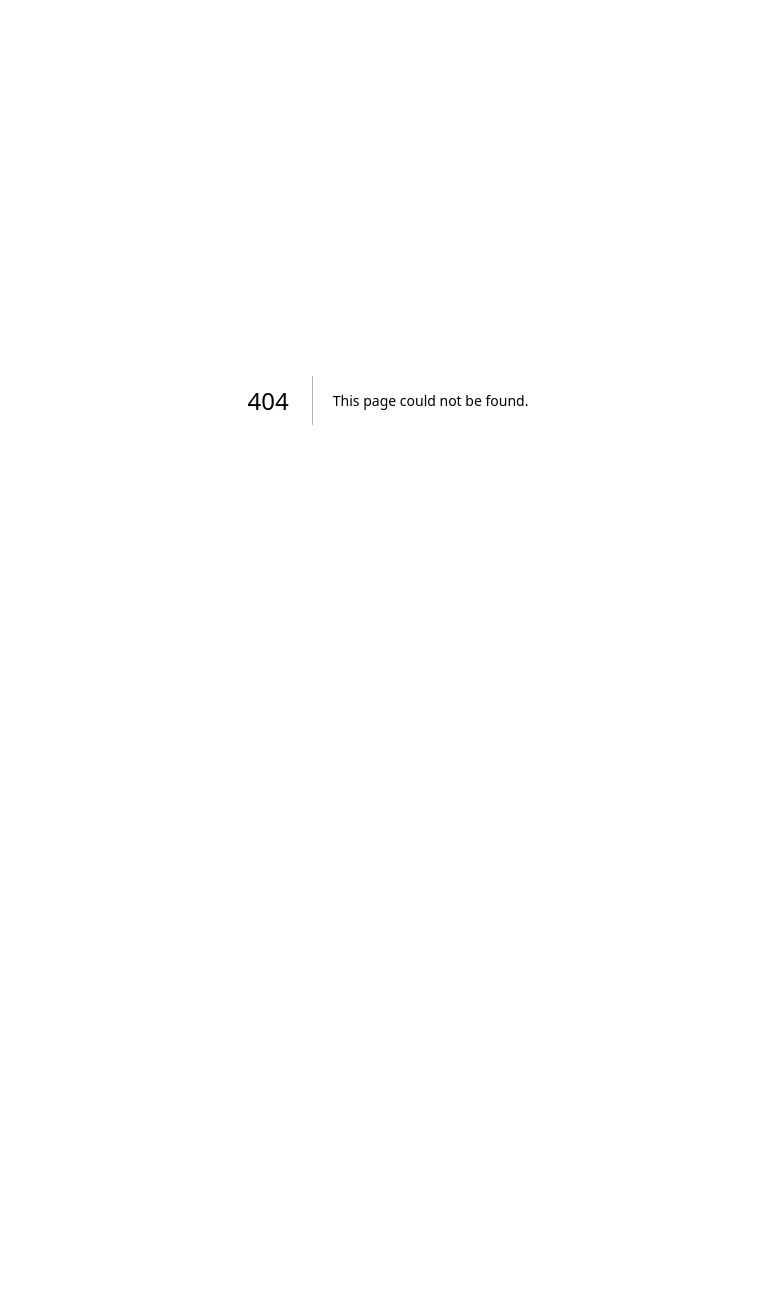
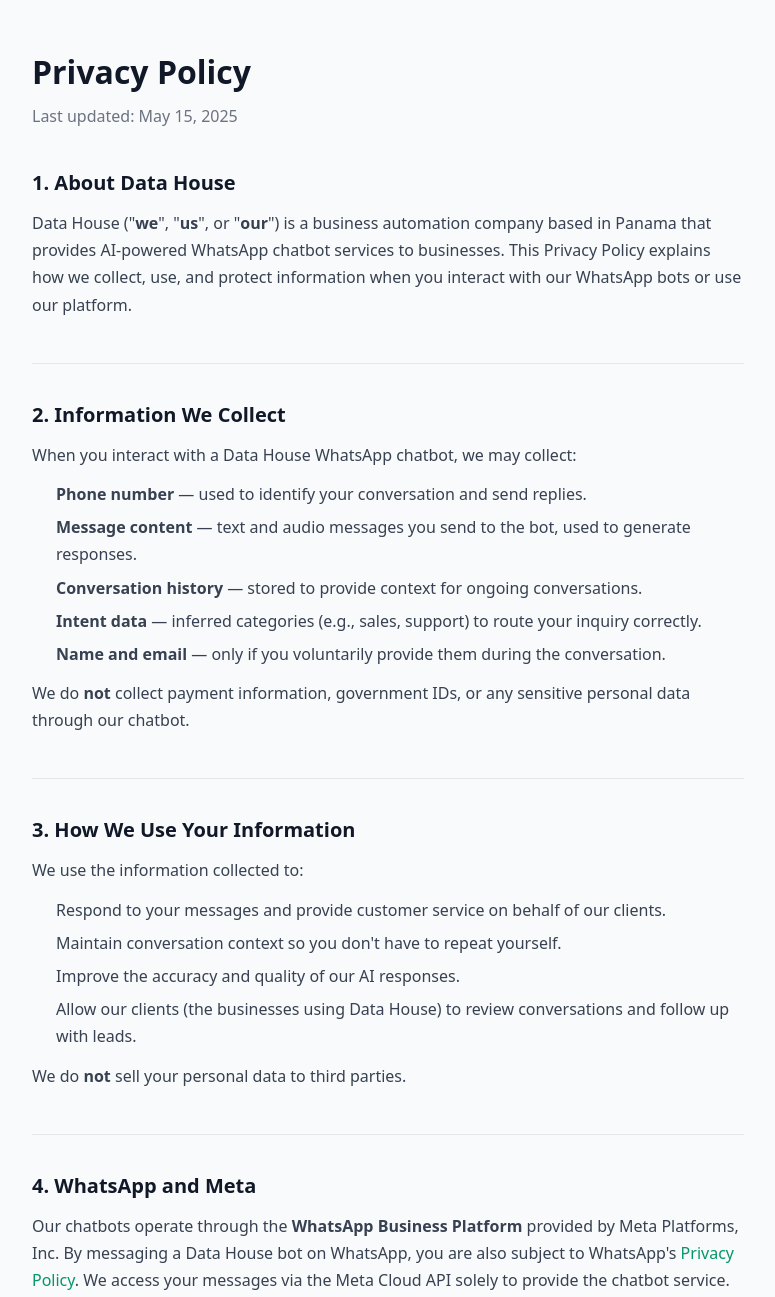
Before and after one commit to manuelfrnandz/Claude-code, a Next.js app in the folder apps/dashboard/: page /privacy in a window 1280 px wide. Before the commit this address had no page. Shown: the top 1297 px of the page, without its empty margins (252-1027 px from the left). Before the commit the page ends 800 px from the top, so only its background shows below. Built offline with nearby package versions, Linux system fonts and the light colour scheme.

Commit message:
feat: add public privacy policy page for Meta app review
Accessible at /privacy without authentication. Covers WhatsApp data
collection, OpenAI usage, storage, user rights, and contact info
for Data House (Panama).

https://claude.ai/code/session_01XHgNbhymmJ6uMVkihyrhLv

```diff
--- /dev/null
+++ b/apps/dashboard/app/privacy/page.tsx
@@ -0,0 +1,185 @@
+export const metadata = {
+  title: 'Privacy Policy — Data House',
+  description: 'Privacy Policy for Data House WhatsApp AI chatbot service.',
+};
+
+export default function PrivacyPage() {
+  const lastUpdated = 'May 15, 2025';
+
+  return (
+    <html lang="en">
+      <body style={{ margin: 0, fontFamily: 'system-ui, sans-serif', background: '#f9fafb', color: '#111827' }}>
+        <div style={{ maxWidth: 760, margin: '0 auto', padding: '48px 24px 80px' }}>
+          {/* Header */}
+          <div style={{ marginBottom: 40 }}>
+            <h1 style={{ fontSize: 32, fontWeight: 700, margin: '0 0 8px' }}>Privacy Policy</h1>
+            <p style={{ color: '#6b7280', margin: 0 }}>Last updated: {lastUpdated}</p>
+          </div>
+
+          <section style={sectionStyle}>
+            <h2 style={h2Style}>1. About Data House</h2>
+            <p style={pStyle}>
+              Data House ("<strong>we</strong>", "<strong>us</strong>", or "<strong>our</strong>") is a
+              business automation company based in Panama that provides AI-powered WhatsApp chatbot
+              services to businesses. This Privacy Policy explains how we collect, use, and protect
+              information when you interact with our WhatsApp bots or use our platform.
+            </p>
+          </section>
+
+          <section style={sectionStyle}>
+            <h2 style={h2Style}>2. Information We Collect</h2>
+            <p style={pStyle}>When you interact with a Data House WhatsApp chatbot, we may collect:</p>
+            <ul style={ulStyle}>
+              <li style={liStyle}><strong>Phone number</strong> — used to identify your conversation and send replies.</li>
+              <li style={liStyle}><strong>Message content</strong> — text and audio messages you send to the bot, used to generate responses.</li>
+              <li style={liStyle}><strong>Conversation history</strong> — stored to provide context for ongoing conversations.</li>
+              <li style={liStyle}><strong>Intent data</strong> — inferred categories (e.g., sales, support) to route your inquiry correctly.</li>
+              <li style={liStyle}><strong>Name and email</strong> — only if you voluntarily provide them during the conversation.</li>
+            </ul>
+            <p style={pStyle}>
+              We do <strong>not</strong> collect payment information, government IDs, or any sensitive
+              personal data through our chatbot.
+            </p>
+          </section>
+
+          <section style={sectionStyle}>
+            <h2 style={h2Style}>3. How We Use Your Information</h2>
+            <p style={pStyle}>We use the information collected to:</p>
+            <ul style={ulStyle}>
+              <li style={liStyle}>Respond to your messages and provide customer service on behalf of our clients.</li>
+              <li style={liStyle}>Maintain conversation context so you don't have to repeat yourself.</li>
+              <li style={liStyle}>Improve the accuracy and quality of our AI responses.</li>
+              <li style={liStyle}>Allow our clients (the businesses using Data House) to review conversations and follow up with leads.</li>
+            </ul>
+            <p style={pStyle}>We do <strong>not</strong> sell your personal data to third parties.</p>
+          </section>
+
+          <section style={sectionStyle}>
+            <h2 style={h2Style}>4. WhatsApp and Meta</h2>
+            <p style={pStyle}>
+              Our chatbots operate through the <strong>WhatsApp Business Platform</strong> provided by
+              Meta Platforms, Inc. By messaging a Data House bot on WhatsApp, you are also subject to
+              WhatsApp's{' '}
+              <a href="https://www.whatsapp.com/legal/privacy-policy" style={linkStyle}>
+                Privacy Policy
+              </a>
+              . We access your messages via the Meta Cloud API solely to provide the chatbot service.
+            </p>
+          </section>
+
+          <section style={sectionStyle}>
+            <h2 style={h2Style}>5. Data Storage and Security</h2>
+            <p style={pStyle}>
+              Conversation data is stored in a secure database (Supabase / PostgreSQL) hosted on
+              cloud infrastructure. We apply industry-standard security measures including encryption
+              in transit (TLS) and access controls. Data is retained for as long as the business
+              relationship with our client requires, or until you request deletion.
+            </p>
+          </section>
+
+          <section style={sectionStyle}>
+            <h2 style={h2Style}>6. Data Sharing</h2>
+            <p style={pStyle}>We share your information only with:</p>
+            <ul style={ulStyle}>
+              <li style={liStyle}><strong>Our clients</strong> — the businesses that deployed the chatbot you interacted with.</li>
+              <li style={liStyle}><strong>OpenAI</strong> — message content is sent to OpenAI's API to generate AI responses. OpenAI's{' '}
+                <a href="https://openai.com/policies/privacy-policy" style={linkStyle}>Privacy Policy</a> applies.</li>
+              <li style={liStyle}><strong>Infrastructure providers</strong> — Supabase (database) and Railway (hosting), bound by their own privacy commitments.</li>
+            </ul>
+          </section>
+
+          <section style={sectionStyle}>
+            <h2 style={h2Style}>7. Your Rights</h2>
+            <p style={pStyle}>You have the right to:</p>
+            <ul style={ulStyle}>
+              <li style={liStyle}>Request access to the personal data we hold about you.</li>
+              <li style={liStyle}>Request correction or deletion of your data.</li>
+              <li style={liStyle}>Opt out of future communications from the chatbot.</li>
+            </ul>
+            <p style={pStyle}>
+              To exercise these rights, contact us at the email below. We will respond within 30 days.
+            </p>
+          </section>
+
+          <section style={sectionStyle}>
+            <h2 style={h2Style}>8. Cookies and Tracking</h2>
+            <p style={pStyle}>
+              Our WhatsApp chatbot does not use cookies. Our web dashboard may use session cookies
+              strictly necessary for authentication. We do not use tracking or analytics cookies.
+            </p>
+          </section>
+
+          <section style={sectionStyle}>
+            <h2 style={h2Style}>9. Children's Privacy</h2>
+            <p style={pStyle}>
+              Our services are not directed to individuals under the age of 13. We do not knowingly
+              collect personal data from children.
+            </p>
+          </section>
+
+          <section style={sectionStyle}>
+            <h2 style={h2Style}>10. Changes to This Policy</h2>
+            <p style={pStyle}>
+              We may update this Privacy Policy periodically. We will post the updated version on this
+              page with a new "Last updated" date. Continued use of our services after changes
+              constitutes acceptance of the updated policy.
+            </p>
+          </section>
+
+          <section style={sectionStyle}>
+            <h2 style={h2Style}>11. Contact Us</h2>
+            <p style={pStyle}>
+              If you have any questions about this Privacy Policy or wish to exercise your data rights,
+              please contact us:
+            </p>
+            <div style={{ background: '#f3f4f6', borderRadius: 8, padding: '16px 20px', marginTop: 12 }}>
+              <p style={{ margin: '0 0 4px', fontWeight: 600 }}>Data House</p>
+              <p style={{ margin: '0 0 4px', color: '#374151' }}>Panama</p>
+              <p style={{ margin: 0, color: '#374151' }}>
+                Email:{' '}
+                <a href="mailto:privacy@datahouse.ai" style={linkStyle}>
+                  privacy@datahouse.ai
+                </a>
+              </p>
+            </div>
+          </section>
+        </div>
+      </body>
+    </html>
+  );
+}
+
+const sectionStyle: React.CSSProperties = {
+  marginBottom: 36,
+  borderBottom: '1px solid #e5e7eb',
+  paddingBottom: 32,
+};
+
+const h2Style: React.CSSProperties = {
+  fontSize: 20,
+  fontWeight: 600,
+  margin: '0 0 12px',
+  color: '#111827',
+};
+
+const pStyle: React.CSSProperties = {
+  lineHeight: 1.7,
+  margin: '0 0 12px',
+  color: '#374151',
+};
+
+const ulStyle: React.CSSProperties = {
+  margin: '0 0 12px',
+  paddingLeft: 24,
+};
+
+const liStyle: React.CSSProperties = {
+  lineHeight: 1.7,
+  marginBottom: 6,
+  color: '#374151',
+};
+
+const linkStyle: React.CSSProperties = {
+  color: '#059669',
+  textDecoration: 'none',
+};
```
